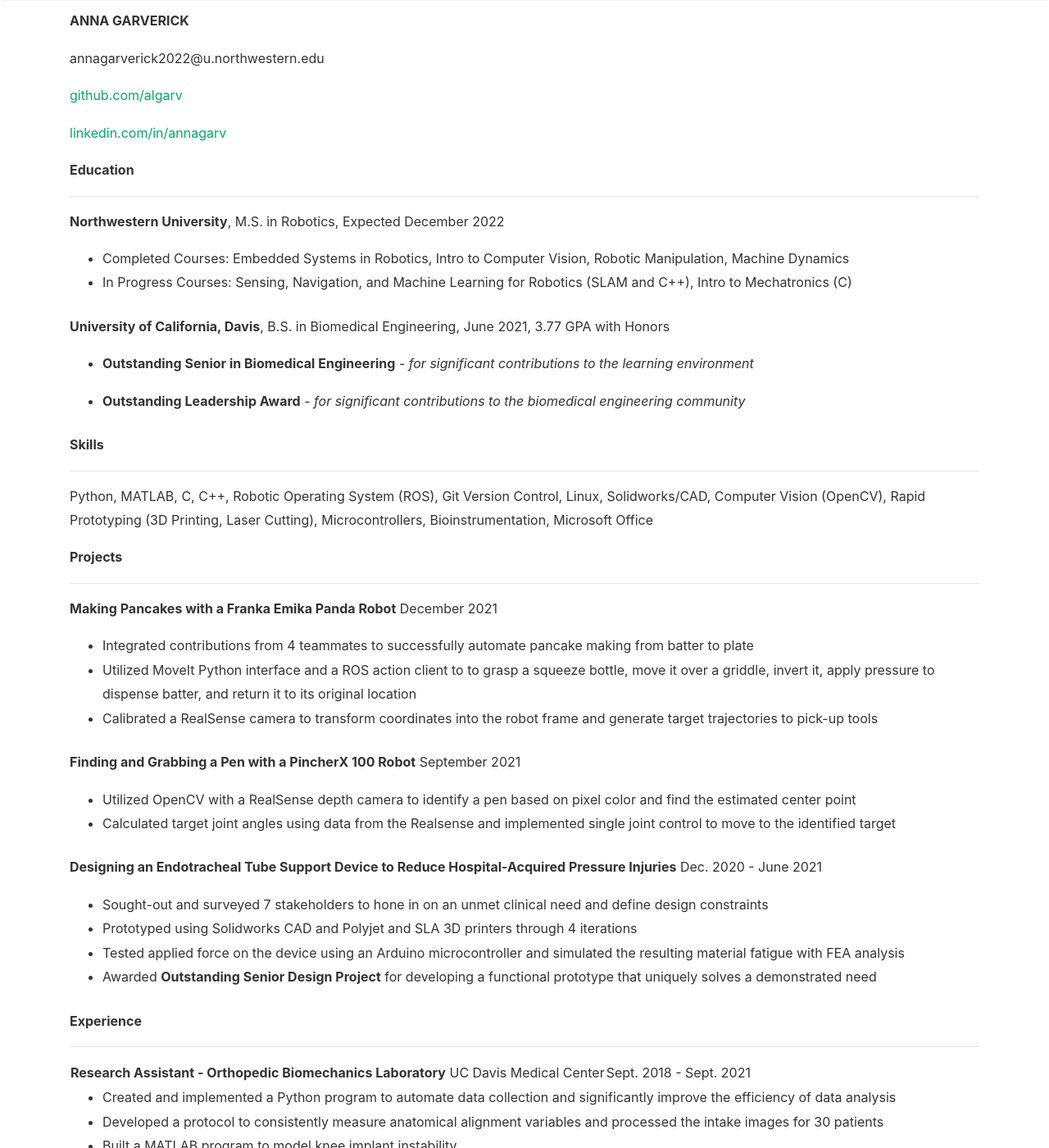
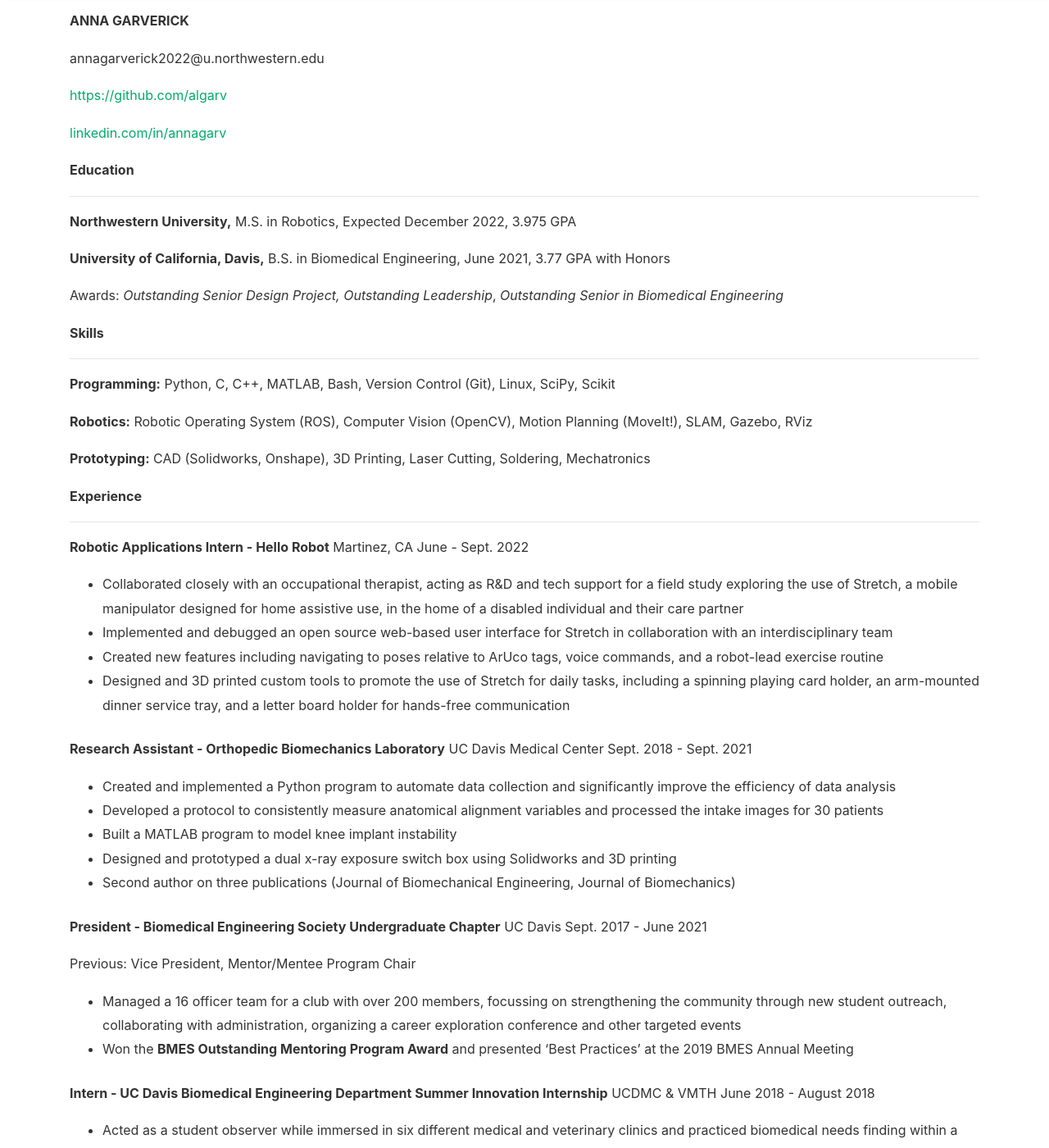
Before and after one commit to roy2909/roy2909.github.io, a Jekyll site: the page built from _pages/resume.md, in a window 1280 px wide and 1400 px high, scrolled down 324 px. Shown: the whole window at 82% size. Built offline with Jekyll 4.4.1, drawn with Linux system fonts in a browser that asks for light colours; nearby versions of some CDN libraries; some of the changed text lies outside the part shown.

Commit message:
Updating resume

```diff
--- a/_pages/resume.md
+++ b/_pages/resume.md
@@ -5,89 +5,101 @@ permalink: /AnnaGarverick_Resume
 comments: false
 ---
 
-[Download Resume as a PDF](Garverick_Anna_Resume_Dec21.pdf)
+[Download Resume as a PDF](Garverick_Resume_10_2022.pdf)
+
 
 **ANNA GARVERICK**
 
-<p> annagarverick2022@u.northwestern.edu</p>
+annagarverick2022@u.northwestern.edu
 
-[github.com/algarv](https://www.github.com/algarv)
+[https://github.com/algarv](https://github.com/algarv)
 
 [linkedin.com/in/annagarv](https://www.linkedin.com/in/annagarv/)
+
 
 **Education**
 
 ---
 
-**Northwestern University**, M.S. in Robotics, Expected December 2022
+
+**Northwestern University,** M.S. in Robotics, Expected December 2022, 3.975 GPA
 
 
-* Completed Courses:  Embedded Systems in Robotics, Intro to Computer Vision, Robotic Manipulation, Machine Dynamics
-* In Progress Courses:  Sensing, Navigation, and Machine Learning for Robotics (SLAM and C++), Intro to Mechatronics (C)
-
-**University of California, Davis**, B.S. in Biomedical Engineering, June 2021, 3.77 GPA with Honors
+**University of California, Davis,** B.S. in Biomedical Engineering, June 2021, 3.77 GPA with Honors
 
 
-* **Outstanding Senior in Biomedical Engineering** - _for significant contributions to the learning environment_
-
-
-* **Outstanding Leadership Award** - _for significant contributions to the biomedical engineering community_
+Awards: _Outstanding Senior Design Project,_ _Outstanding Leadership_, _Outstanding Senior in Biomedical Engineering_
 
 **Skills**
 
 ---
 
-Python, MATLAB, C, C++, Robotic Operating System (ROS), Git Version Control, Linux, Solidworks/CAD, Computer Vision (OpenCV), Rapid Prototyping (3D Printing, Laser Cutting), Microcontrollers, Bioinstrumentation, Microsoft Office
-
-**Projects**
-
----
-
-**Making Pancakes with a Franka Emika Panda Robot** December 2021
-
-* Integrated contributions from 4 teammates to successfully automate pancake making from batter to plate
-* Utilized MoveIt Python interface and a ROS action client to to grasp a squeeze bottle, move it over a griddle, invert it, apply pressure to dispense batter, and return it to its original location
-* Calibrated a RealSense camera to transform coordinates into the robot frame and generate target trajectories to pick-up tools
-
-**Finding and Grabbing a Pen with a PincherX 100 Robot** September 2021
-
-* Utilized OpenCV with a RealSense depth camera to identify a pen based on pixel color and find the estimated center point
-* Calculated target joint angles using data from the Realsense  and implemented single joint control to move to the identified target
-
-**Designing an Endotracheal Tube Support Device to Reduce Hospital-Acquired Pressure Injuries** Dec. 2020 - June 2021
+**Programming:** Python, C, C++, MATLAB, Bash, Version Control (Git), Linux, SciPy, Scikit
 
 
-* Sought-out and surveyed 7 stakeholders to hone in on an unmet clinical need and define design constraints
-* Prototyped using Solidworks CAD and Polyjet and SLA 3D printers through 4 iterations
-* Tested applied force on the device using an Arduino microcontroller and simulated the resulting material fatigue with FEA analysis
-* Awarded **Outstanding Senior Design Project** for developing a functional prototype that uniquely solves a demonstrated need
+**Robotics:** Robotic Operating System (ROS),  Computer Vision (OpenCV), Motion Planning (MoveIt!), SLAM, Gazebo, RViz
+
+
+**Prototyping:** CAD (Solidworks, Onshape), 3D Printing, Laser Cutting, Soldering, Mechatronics
 
 **Experience**
 
 ---
 
 
-**Research Assistant - Orthopedic Biomechanics Laboratory** UC Davis Medical Center | Sept. 2018 - Sept. 2021
+**Robotic Applications Intern - Hello Robot** Martinez, CA  June - Sept. 2022
+
+
+
+* Collaborated closely with an occupational therapist, acting as R&D and tech support for a field study exploring the use of Stretch, a mobile manipulator designed for home assistive use, in the home of a disabled individual and their care partner
+* Implemented and debugged an open source web-based user interface for Stretch in collaboration with an interdisciplinary team
+* Created new features including navigating to poses relative to ArUco tags, voice commands, and a robot-lead exercise routine
+* Designed and 3D printed custom tools to promote the use of Stretch for daily tasks, including a spinning playing card holder, an arm-mounted dinner service tray, and a letter board holder for hands-free communication
+
+**Research Assistant - Orthopedic Biomechanics Laboratory**	UC Davis Medical Center Sept. 2018 - Sept. 2021
+
+
 
 * Created and implemented a Python program to automate data collection and significantly improve the efficiency of data analysis
 * Developed a protocol to consistently measure anatomical alignment variables and processed the intake images for 30 patients
 * Built a MATLAB program to model knee implant instability
 * Designed and prototyped a dual x-ray exposure switch box using Solidworks and 3D printing
-* Second author on two publications (Journal of Biomechanical Engineering, Journal of Biomechanics)
+* Second author on three publications (Journal of Biomechanical Engineering, Journal of Biomechanics)
 
-**President - Biomedical Engineering Society Undergraduate Chapter** UC Davis | Sept. 2017 - June 2021
+**President - Biomedical Engineering Society Undergraduate Chapter** UC Davis Sept. 2017 - June 2021
 
 Previous: Vice President, Mentor/Mentee Program Chair
 
-* Managed a 16 officer team for a club with over 200 members, focussing on strengthening the community and increasing industry involvement through new student outreach, study spaces, networking with the BME external advisory board, organizing a week-long career exploration conference and other targeted events
-* Won the **BMES Outstanding Mentoring Program Award** and presented ‘Best Practices’ at the October 2019 BMES Annual Meeting
 
-**Intern - UC Davis Sports Medicine Human Performance Laboratory**   UC Davis Medical Center | Sept. 2019 - March 2020
+* Managed a 16 officer team for a club with over 200 members, focussing on strengthening the community through new student outreach, collaborating with administration, organizing a career exploration conference and other targeted events
+* Won the **BMES Outstanding Mentoring Program Award** and presented ‘Best Practices’ at the 2019 BMES Annual Meeting
 
-* Assisted with client tests including body composition (dual x-ray absorptiometry), energy expenditure, and equipment fitting
-* Learned to operate various exercise and metabolic equipment, including 10-lead ECGs, and analyze the resulting data
-* Researched and developed gait analysis procedure and intervention for injury prevention
+**Intern - UC Davis Biomedical Engineering Department Summer Innovation Internship** UCDMC & VMTH June 2018 - August 2018
 
-**Intern - UC Davis Biomedical Engineering Department Summer Innovation Internship** UCDMC & VMTH | June 2018 - August 2018
 
 * Acted as a student observer while immersed in six different medical and veterinary clinics and practiced biomedical needs finding within a clinical setting, evaluating workflow, procedures, and devices, ultimately working towards developing needs statements
+
+**Projects**
+
+---
+
+
+**Adaptive Ankle Exoskeleton Controller** March - Dec. 2022
+
+
+
+* Developing a control system with ROS that adapts to user ability to assist rehabilitation with a Technaid H3 ankle exoskeleton
+* Utilizing machine learning methods to map multi-muscle high density EMG data to joint torque
+* Implementing interaction torque control to improve transparency with a model-based controller
+
+**Ball Balancing Robot** Jan. - March 2022
+
+
+
+* Designed and built a ball balancing robot from scratch, prototyping the chassis through several iterations using Solidworks CAD software, 3D printing, and laser cutting
+* Researched, selected, and assembled electronic components and programmed an RP2040 microcontroller to control 3 stepper motors with PID control using the Raspberry Pi Pico SDK in C
+
+**Making Pancakes with a Franka Emika Panda Robot** Dec. 2021
+
+* Integrated contributions from 4 teammates to successfully automate pancake making from batter to plate
+* Utilized MoveIt Python interface, ROS action clients, April tags and OpenCV to to grasp a squeeze bottle, move it over a griddle, invert it, apply pressure to dispense batter, detect when the pancake is ready to flip, flip the pancake, and finally transfer to a plate
```
Also changed, not shown: 1 other file.
